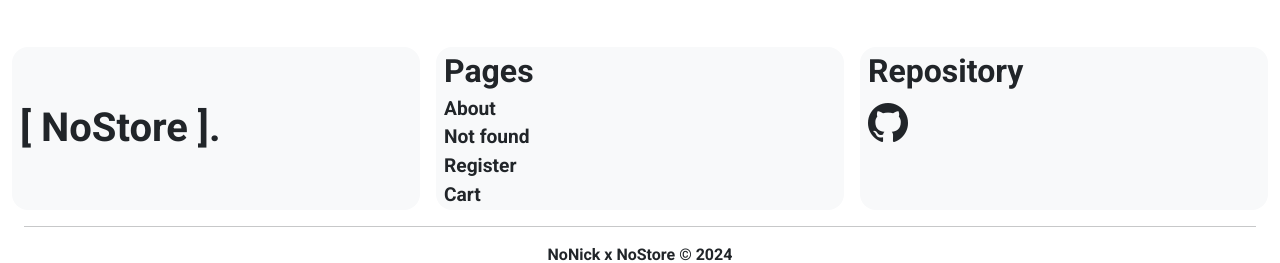
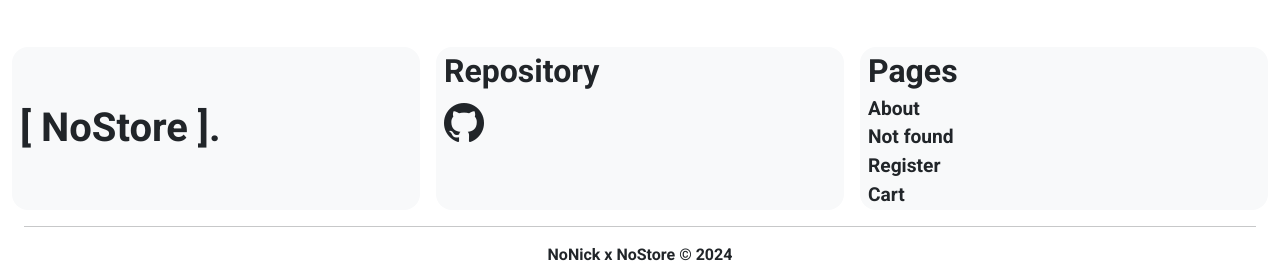
Before and after one commit to SamuelSoaresSilva/VUE-PHP, a Vue app in the folder VUE/: page /home in a window 1280 px wide. Shown: the part 1753-2016 px from the top of the page. Built offline with nearby package versions, Linux system fonts and the light colour scheme; a web font is replaced by a local one.

Commit message:
Fix footer layout

```diff
--- a/VUE/src/components/AppFooter.vue
+++ b/VUE/src/components/AppFooter.vue
@@ -17,6 +17,12 @@ watch($route,()=>{
         <div class="col align-content-center bg-light">
           <AppTitleButton title="NoStore"/>
         </div>
+        <nav class="col bg-light">
+          <span class="fs-2">Repository</span>
+          <div>
+            <a href="https://github.com/SamuelSoaresSilva/VUE-PHP" target="_blank" class="bi-github header-title fs-1"></a>
+          </div>
+        </nav>
         <nav class="col bg-light">
           <div class="d-flex flex-column">
             <span class="fs-2">Pages</span>
@@ -42,12 +48,6 @@ watch($route,()=>{
             </router-link>
           </div>
         </nav>
-        <nav class="col bg-light">
-          <span class="fs-2">Repository</span>
-          <div>
-            <a href="https://github.com/SamuelSoaresSilva/VUE-PHP" target="_blank" class="bi-github header-title fs-1"></a>
-          </div>
-        </nav>
       </div>
       <hr/>
       <div class="roboto-bold text-center">
```
